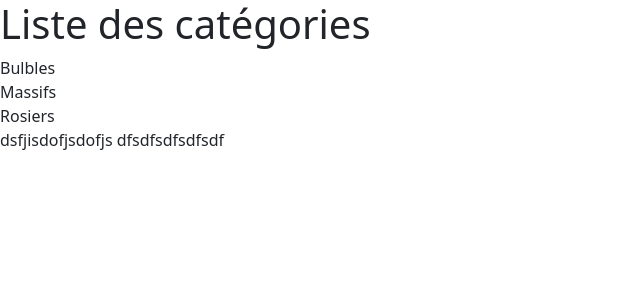
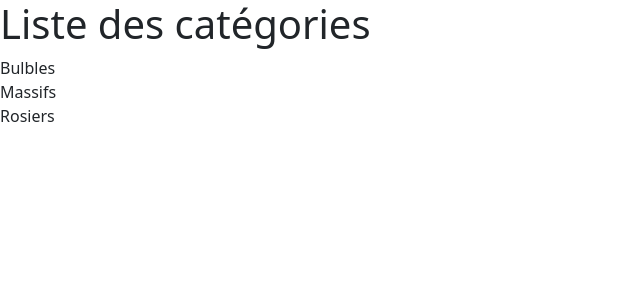
Before and after one commit to ShikiFutakiPP/laFleur, a PHP site: page / in a window 1280 px wide. Shown: the top 300 px of the page, without its empty margins (0-640 px from the left). Run offline with PHP 8.4, Linux system fonts and the light colour scheme.

Commit message:
undo test

```diff
--- a/LaFleur/index.php
+++ b/LaFleur/index.php
@@ -12,7 +12,5 @@
     <div>Bulbles</div>
     <div>Massifs</div>
     <div>Rosiers</div>
-    dsfjisdofjsdofjs
-    dfsdfsdfsdfsdf
 </body>
 </html>
```
